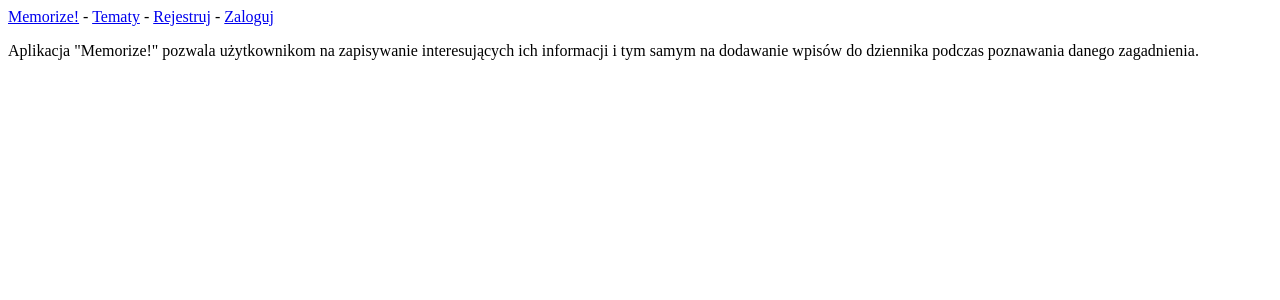
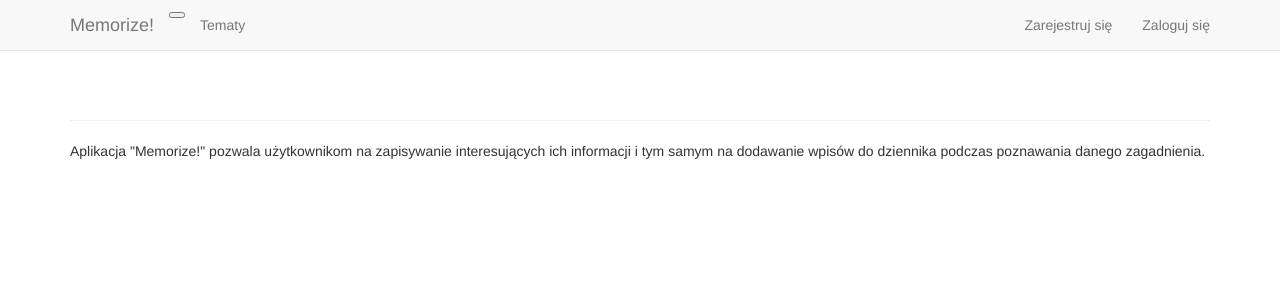
Before and after one commit to dh94martian/Aplikacja-Memorize-, a Django app: page / in a window 1280 px wide. Shown: the top 300 px of the page. Run offline with Django 3.2, Linux system fonts and the light colour scheme; some libraries are stand-ins or nearby versions.

Commit message:
Branch update

```diff
--- a/memorizeapp/models.py
+++ b/memorizeapp/models.py
@@ -1,4 +1,5 @@
 from django.db import models
+from django.contrib.auth.models import User
 
 # Create your models here.
 
@@ -6,6 +7,7 @@ class Topic(models.Model):
     """Temat tworzony przez użytkownika"""
     text = models.CharField(max_length=200)
     date_added = models.DateTimeField(auto_now_add=True)
+    owner = models.ForeignKey(User)
 
     def __str__(self):
         """Zwrot w postaci ciągu tekstowego"""
--- a/memorizeapp/templates/memorizeapp/base.html
+++ b/memorizeapp/templates/memorizeapp/base.html
@@ -1,13 +1,63 @@
-<p>
-  <a href="{% url 'memorizeapp:index' %}">Memorize!</a> -
-  <a href="{% url 'memorizeapp:topics' %}">Tematy</a> -
-  {% if user.is_authenticated %}
-    Witaj, {{ user.username }}!
-    <a href="{% url 'users:logout' %}">Wyloguj</a>
-  {% else %}
-    <a href="{% url 'users:register' %}">Rejestruj</a> -
-    <a href="{% url 'users:login' %}">Zaloguj</a>
-  {% endif %}
-</p>
+{% load bootstrap3 %}
 
-{% block content %}{% endblock content %}
+<!DOCTYPE html>
+<html lang="pl">
+  <head>
+    <meta charset="utf-8">
+    <meta http-equiv="X-UA-Compatible" content="IE=edge">
+    <meta name="viewport" content="width=device-width, initial-scale=1">
+
+    <title>Memorize!</title>
+
+    {% bootstrap_css %}
+    {% bootstrap_javascript %}
+
+  </head>
+
+  <body>
+
+    <!-- Pasek nawigacji -->
+    <nav class="navbar navbar-default navbar-static-top">
+      <div class="container">
+
+        <div class="navbar-header">
+          <button type="button" class"navbar-toggle collapsed"
+              data-toggle="collapse" data-target="#navbar"
+              aria-expanded="false" aria-controls="navbar">
+          </button>
+          <a class="navbar-brand" href="{% url 'memorizeapp:index' %}">
+              Memorize!</a>
+        </div>
+
+        <div id="navbar" class="navbar-collapse collapse">
+          <ul class="nav navbar-nav">
+            <li><a href="{% url 'memorizeapp:topics' %}">Tematy</a></li>
+          </ul>
+
+          <ul class="nav navbar-nav navbar-right">
+            {% if user.is_authenticated %}
+              <li><a>Witaj, {{ user.username }}.</a></li>
+              <li><a href="{% url 'users:logout' %}">Wyloguj się</a></li>
+            {% else %}
+              <li><a href="{% url 'users:register' %}">Zarejestruj się</a></li>
+              <li><a href="{% url 'users:login' %}">Zaloguj się</a></li>
+            {% endif %}
+          </ul>
+        </div>
+
+      </div>
+    </nav>
+
+    <div class="container">
+
+      <div class="page-header">
+        {% block header %}{% endblock header %}
+      </div>
+      <div>
+        {% block content %}{% endblock content %}
+      </div>
+
+    </div>
+
+  </body>
+</html>
--- a/memorizeapp/views.py
+++ b/memorizeapp/views.py
@@ -1,6 +1,7 @@
 from django.shortcuts import render
-from django.http import HttpResponseRedirect
+from django.http import HttpResponseRedirect, Http404
 from django.core.urlresolvers import reverse
+from django.contrib.auth.decorators import login_required
 
 from .models import Topic, Entry
 from .forms import TopicForm, EntryForm
@@ -11,19 +12,25 @@ def index(request):
     """Strona główna dla aplikacji Memorize!"""
     return render(request, 'memorizeapp/index.html')
 
+@login_required
 def topics(request):
     """Wyświetlenie wszystkich tematów"""
-    topics = Topic.objects.order_by('date_added')
+    topics = Topic.objects.filter(owner=request.user).order_by('date_added')
     context = {'topics': topics}
     return render(request, 'memorizeapp/topics.html', context)
 
+@login_required
 def topic(request, topic_id):
     """Wyświetla pojedynczy temat i wszystkie powiązane z nim wpisy"""
     topic = Topic.objects.get(id=topic_id)
+    #Sprawdzenie poziomu uprawnień
+    if topic.owner != request.user:
+        raise Http404
     entries = topic.entry_set.order_by('-date_added')
     context = {'topic': topic, 'entries': entries}
     return render(request, 'memorizeapp/topic.html', context)
 
+@login_required
 def new_topic(request):
     """Dodaj nowy temat"""
     if request.method != 'POST':
@@ -33,15 +40,20 @@ def new_topic(request):
         #Przekazano dane za pomocą żądania POST - przetwarzam je
         form = TopicForm(request.POST)
         if form.is_valid():
-            form.save()
+            new_topic = form.save(commit=False)
+            new_topic.owner = request.user
+            new_topic.save()
             return HttpResponseRedirect(reverse('memorizeapp:topics'))
 
     context = {'form': form}
     return render(request, 'memorizeapp/new_topic.html', context)
 
+@login_required
 def new_entry(request, topic_id):
     """Dodaj nowy wpis dla określonego tematu"""
     topic = Topic.objects.get(id=topic_id)
+    if topic.owner != request.user:
+        raise Http404
 
     if request.method != 'POST':
         #Nie przekazano danych - pusty formularz
@@ -58,10 +70,13 @@ def new_entry(request, topic_id):
     context = { 'topic': topic, 'form': form }
     return render(request, 'memorizeapp/new_entry.html', context)
 
+@login_required
 def edit_entry(request, entry_id):
     """Edytuj istniejący wpis"""
     entry = Entry.objects.get(id=entry_id)
     topic = entry.topic
+    if topic.owner != request.user:
+        raise Http404
 
     if request.method != 'POST':
         form = EntryForm(instance=entry)
--- a/users/templates/users/login.html
+++ b/users/templates/users/login.html
@@ -9,7 +9,7 @@
   {% csrf_token %}
   {{ form.as_p }}
 
-  <button name="submit">Zaloguj</button>
+  <button name="submit">Zaloguj się</button>
   <input type="hidden" name="next" value="{% url 'memorizeapp:index' %}"/>
   </form>
 {% endblock content %}
--- a/users/templates/users/register.html
+++ b/users/templates/users/register.html
@@ -4,7 +4,7 @@
   <form method="post" action="{% url 'users:register' %}">
     {% csrf_token %}
     {{ form.as_p }}
-    <button name="submit">Rejestruj</button>
+    <button name="submit">Zarejestruj się</button>
     <input type="hidden" name="next" value="{% url 'memorizeapp:index' %}"/>
   </form>
 {% endblock content %}
--- a/users/urls.py
+++ b/users/urls.py
@@ -8,6 +8,8 @@ from . import views
 urlpatterns = [
     #Strona logowania
     url(r'^login/$', login, {'template_name': 'users/login.html'}, name='login'),
+    #Strona rejestracji
+    url(r'^register/$', views.register, name='register'),
     #Strona wylogowania
     url(r'^logout/$', views.logout_view, name='logout'),
 ]
```
Also changed, not shown: memorize/settings.py (+12 -2 lines), users/views.py (+21 -1 lines), memorizeapp/migrations/0003_topic_owner.py (added), 2 other files.
